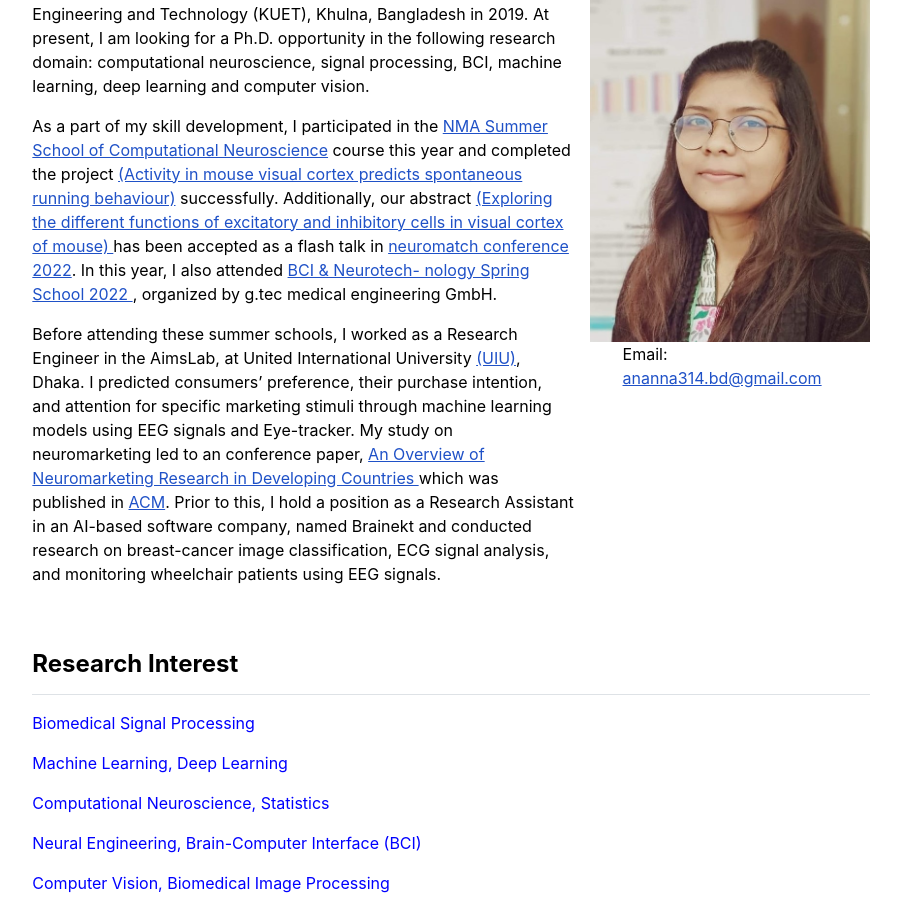
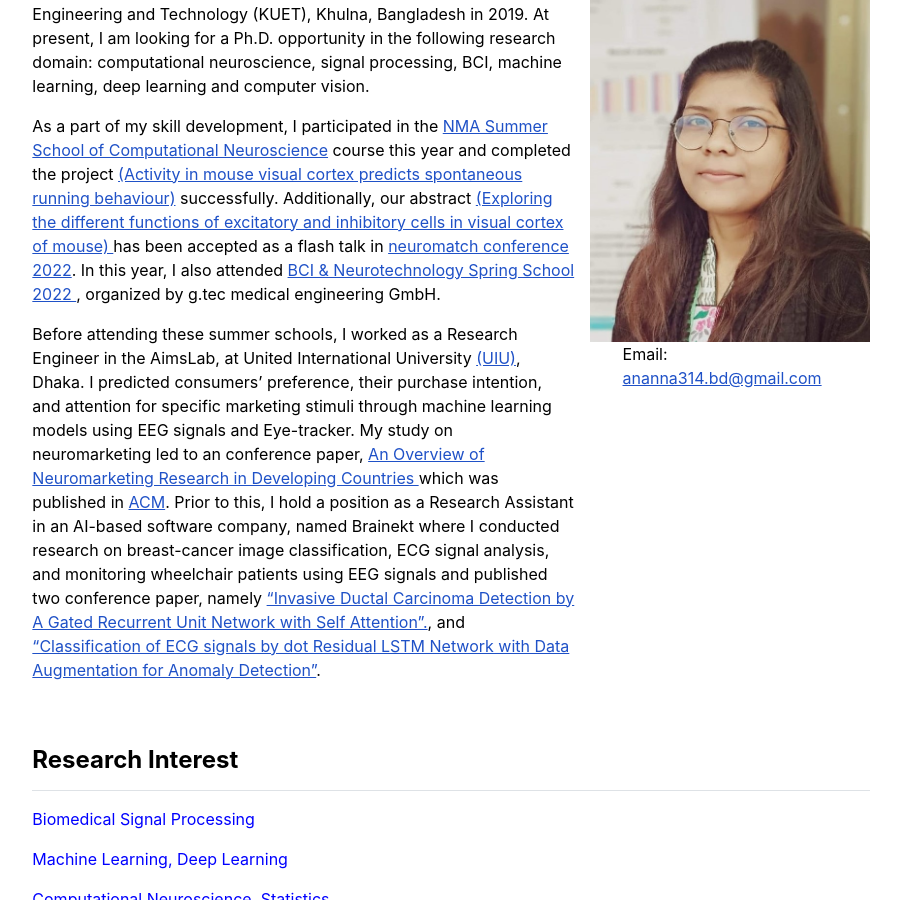
Before and after one commit to Anannabiswas/anannabiswas.github.io, a Jekyll site: the page built from index.md, in a window 1280 px wide and 900 px high, scrolled down 249 px. Shown: the whole window, without its empty margins (189-1090 px from the left). Built offline with Jekyll 4.4.1, drawn with Linux system fonts in a browser that asks for light colours.

Commit message:
Update index.md

```diff
--- a/index.md
+++ b/index.md
@@ -8,16 +8,18 @@ title: "Ananna Biswas | About"
  Bangladesh in 2019. At present, I am looking for a Ph.D. opportunity in the following research domain: computational neuroscience, signal processing, BCI, machine
  learning, deep learning and computer vision.
 
- As a part of my skill development, I participated in the <a href = "https://compneuro.neuromatch.io/tutorials/intro.html">NMA Summer School of Computational
- Neuroscience</a> course this year and completed the project <a href = "https://anannabiswas.github.io/projects"> (Activity in mouse visual cortex predicts spontaneous
- running behaviour)</a> successfully. Additionally, our abstract <a href = "https://conference.neuromatch.io/abstract?edition=2022-5&submission_id=recZnWRlYhS39CEJW">
- (Exploring the different functions of excitatory and inhibitory cells in visual cortex of mouse) </a> has been accepted as a flash talk in <a href=                        "https://conference.neuromatch.io/"> neuromatch conference 2022</a>. In this year, I also attended <a href = "https://www.gtec.at/spring-school-2022/"> BCI & Neurotech-
- nology Spring School 2022 </a>, organized by g.tec medical engineering GmbH.
+ As a part of my skill development, I participated in the <a href = "https://compneuro.neuromatch.io/tutorials/intro.html" target="_blank">NMA Summer School of
+ Computational Neuroscience</a> course this year and completed the project <a href = "https://anannabiswas.github.io/projects" target="_blank"> (Activity in mouse visual
+ cortex predicts spontaneous running behaviour)</a> successfully. Additionally, our abstract <a href = "https://conference.neuromatch.io/abstract?edition=2022-
+ 5&submission_id=recZnWRlYhS39CEJW" target="_blank"> (Exploring the different functions of excitatory and inhibitory cells in visual cortex of mouse) </a> has been
+ accepted as a flash talk in <a href= "https://conference.neuromatch.io/"> neuromatch conference 2022</a>. In this year, I also attended <a href =
+ "https://www.gtec.at/spring-school-2022/" target="_blank"> BCI & Neurotechnology Spring School 2022 </a>, organized by g.tec medical engineering GmbH.
 
  Before attending these summer schools, I worked as a Research Engineer in the AimsLab, at United International University <a href = "https://www.uiu.ac.bd/">(UIU)</a>,
  Dhaka. I predicted consumers' preference, their purchase intention, and attention for specific marketing stimuli through machine learning models using EEG signals and
- Eye-tracker. My study on neuromarketing led to an conference paper, <a href = "https://anannabiswas.github.io/assets/paper/icca.pdf"> An Overview of Neuromarketing
- Research in Developing Countries </a> which was published in <a href= "https://dl.acm.org/doi/abs/10.1145/3542954.3542977">
- ACM</a>.
- Prior to this, I hold a position as a Research Assistant in an AI-based software company, named Brainekt and conducted research on breast-cancer image classification,
- ECG signal analysis, and monitoring wheelchair patients using EEG signals.
+ Eye-tracker. My study on neuromarketing led to an conference paper, <a href = "https://anannabiswas.github.io/assets/paper/icca.pdf" target="_blank"> An Overview of
+ Neuromarketing Research in Developing Countries </a> which was published in <a href= "https://dl.acm.org/doi/abs/10.1145/3542954.3542977" target="_blank">
+ ACM</a>. Prior to this, I hold a position as a Research Assistant in an AI-based software company, named Brainekt where I conducted research on breast-cancer image
+ classification, ECG signal analysis, and monitoring wheelchair patients using EEG signals and published two conference paper, namely <a href ="/assets/paper/eict.pdf"
+ target="_blank">"Invasive Ductal Carcinoma Detection by A Gated Recurrent Unit Network with Self Attention".</a>, and <a href ="/assets/paper/iccit.pdf"
+ target="_blank">"Classification of ECG signals by dot Residual LSTM Network with Data Augmentation for Anomaly Detection"</a>.
```
